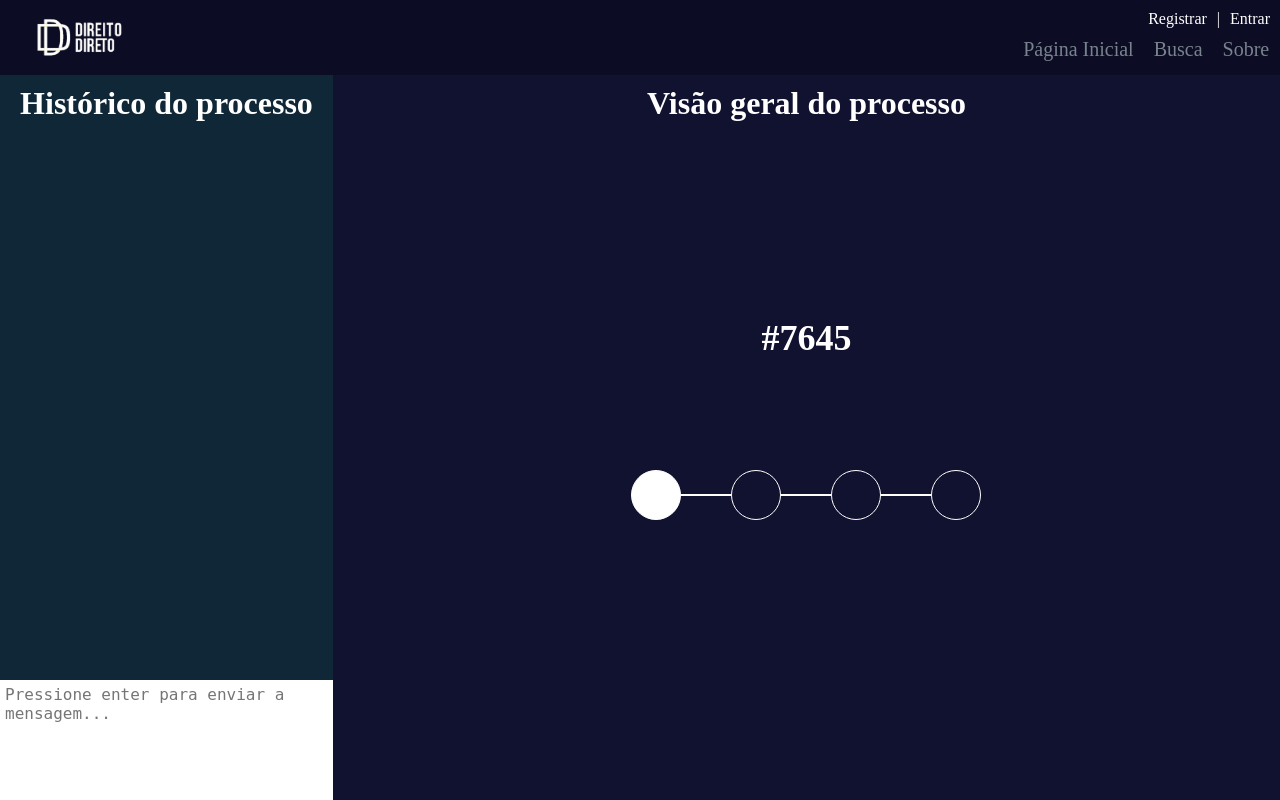
After one commit to GabrielMiranda21/Direito-Direto, a PHP site: page /public/html/processoDetalhadoAdvogado.html in a window 1280 px wide. The commit adds this page. Run offline with PHP 8.4, Linux system fonts and the light colour scheme.

Commit message:
Criadas telas de processo detalhado cliente e advogado

```diff
--- /dev/null
+++ b/public/css/processoDetalhadoAdvogado.css
@@ -0,0 +1,109 @@
+body, html {
+    height: 100%;
+    overflow: hidden;
+    background-color: #111130;
+    color: white;
+}
+
+main {
+    display: flex;
+    width: 100%;
+    height: calc(100% - 75px);
+    font-weight: bold;
+}
+
+main section.processoDetalhado {
+    display: flex;
+    flex-direction: column;
+    justify-content: space-between;
+    width: 450px;
+    height: 100%;
+    background-color: #0F2736;
+}
+
+main section.processoDetalhado h1{
+    text-align: center;
+    font-size: 32px;
+    padding: 10px 0;
+}
+
+main section.processoDetalhado form {
+    flex-grow: 1;
+    display: flex;
+    flex-direction: column;
+    justify-content: flex-end;
+}
+
+main section.processoDetalhado form textarea {
+    width: 100%;
+    height: 120px;
+    resize: none;
+    padding: 5px 5px 0 5px;
+    font-size: 16px;
+    border: none;
+}
+
+main section.feedbackVisualProcesso {
+    width: 100%;
+    height: 100%;
+}
+
+main section.feedbackVisualProcesso h2{
+    text-align: center;
+    font-size: 32px;
+    padding: 10px 0;
+}
+
+main section.feedbackVisualProcesso div.progresso {
+    position: relative;
+    display: flex;
+    justify-content: center;
+    align-items: center;
+    height: 100%;
+    margin: 0 20px;
+}
+
+main section.feedbackVisualProcesso p.pedido {
+    font-size: 36px;
+    position: absolute;
+    top: 185px;
+}
+
+main section.feedbackVisualProcesso div.progresso {
+    display: flex;
+    flex-direction: column;
+    justify-content: center;
+    align-items: center;
+}
+
+main section.feedbackVisualProcesso div.progresso div.etapas{
+    display: flex;
+    justify-content: center;
+    align-items: center;
+}
+
+main section.feedbackVisualProcesso div.progresso div.etapas p{
+    width: 50px;
+    height: 50px;
+    border: 1px solid #fff;
+    border-radius: 50%;
+}
+
+p.etapa1 {
+    background-color: #fff;
+}
+
+main section.feedbackVisualProcesso div.progresso div.etapas strong.etapa1{
+    width: 50px;
+    border: 1px solid #fff;
+}
+
+main section.feedbackVisualProcesso div.progresso div.etapas strong.etapa2{
+    width: 50px;
+    border: 1px solid #fff;
+}
+
+main section.feedbackVisualProcesso div.progresso div.etapas strong.etapa3{
+    width: 50px;
+    border: 1px solid #fff;
+}
--- /dev/null
+++ b/public/html/processoDetalhadoAdvogado.html
@@ -0,0 +1,69 @@
+<!DOCTYPE html>
+<html lang="en">
+<head>
+    <meta charset="UTF-8">
+    <meta name="viewport" content="width=device-width, initial-scale=1.0">
+
+    <link rel="stylesheet" href="../css/cabecario.css">
+    <link rel="stylesheet" href="../css/processoDetalhadoAdvogado.css">
+
+    <title>Direito Direto - Processo</title>
+</head>
+<body>
+    <header>
+        <img id="logo" src="/public/img/logo.png" alt="Logo">
+
+        <div class="menu">
+            <nav id="registroLogin">
+                <ul >
+                    <a href="http://"><li>Registrar</li></a>
+                    <span> | </span>
+                    <a href="http://"><li>Entrar</li></a>
+                </ul>
+            </nav>
+
+            <nav id="menu">
+                <ul >
+                    <a href="http://"><li>Página Inicial</li></a>
+                    <a href="http://"><li>Busca</li></a>
+                    <a href="http://"><li>Sobre</li></a>
+                </ul>
+            </nav>
+
+        </div>
+    </header>
+
+    <main>
+        <section class="processoDetalhado">
+            <div class="titulo">
+                <h1>Histórico do processo</h1>
+            </div>
+
+            <form action="#" method="post">
+                <label for="mensagem" hidden></label>
+                <textarea name="mensagem" id="mensagem" placeholder="Pressione enter para enviar a mensagem..."></textarea>
+
+                <button type="submit" hidden></button>
+            </form>
+        </section>
+        <section class="feedbackVisualProcesso">
+            <div class="visaoGeral">
+                <h2>Visão geral do processo</h2>
+            </div>
+            <div class="progresso">
+                <p class="pedido">#7645</p>
+                <div class="etapas">
+                    <p class="etapa1"></p>
+                    <strong class="etapa1"></strong>
+                    <p class="etapa2"></p>
+                    <strong class="etapa2"></strong>
+                    <p class="etapa3"></p>
+                    <strong class="etapa3"></strong>
+                    <p class="etapa4"></p>
+                    <strong class="etapa4"></strong>
+                </div>
+            </div>
+        </section>
+    </main>
+</body>
+</html>
```
Also changed, not shown: public/css/autenticacao.css (+17 -17 lines), public/css/processoDetalhadoCliente.css (added, +109 -0 lines), public/html/processoDetalhadoCliente.html (added, +63 -0 lines).
